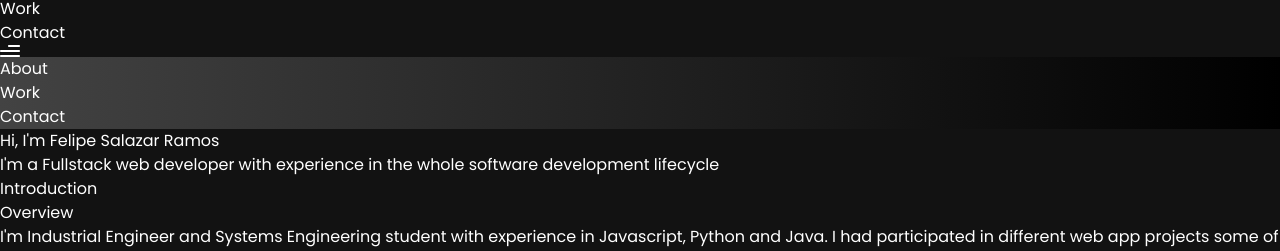
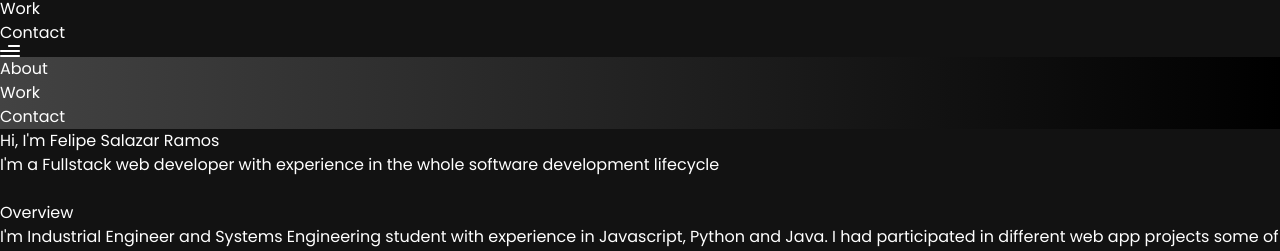
Before and after one commit to andressalazar08/myportfolio3d, a React (Vite) app: page / in a window 1280 px wide. Shown: the part 277-528 px from the top of the page. Built offline with nearby package versions, Linux system fonts and the light colour scheme.

Commit message:
about section finished

```diff
--- a/src/components/About.jsx
+++ b/src/components/About.jsx
@@ -6,8 +6,8 @@
 import { services } from '../constants';
 import { fadeIn, textVariant } from '../utils/motion';
 
-
-
+import { SectionWrapper } from '../hoc';
+//``
 const ServiceCard = ({ index, title, icon }) =>{
   return (
 
@@ -42,10 +42,8 @@
   return (
     <>
       <motion.div variants={textVariant()}>
-          <p className={styles.sectionSubText}>
-            Introduction
-          </p>
-          <h2 className={styles.sectionHeadText}>
+
+          <h2 className={`${styles.sectionHeadText} mt-[110px]`}>
           Overview
           </h2>
       </motion.div>
@@ -80,4 +78,4 @@
   )
 }
 
-export default About
+export default SectionWrapper(About,"about");
--- a/src/components/Hero.jsx
+++ b/src/components/Hero.jsx
@@ -6,9 +6,10 @@
 //``
 const Hero = () => {
   return (
-    <section className="relative w-full h-screen mx-auto">
+    <>
+
       <div className={`${styles.paddingX}
-      absolute inset-0
+
       top-[1px]
       max-w-7xl mx-auto flex
       flex-row items-start gap-5
@@ -25,10 +26,6 @@
               I'm a Fullstack web developer with experience in the whole software development lifecycle
               </p>
             </div>
-      </div>
-
-            {/* <Computers /> */}
-
 
             <div className="absolute mt-[200px] w-full flex justify-center items-center">
                 <a href="#about">
@@ -52,8 +49,13 @@
                   </div>
                 </a>
             </div>
+      </div>
 
-    </section>
+            {/* <Computers /> */}
+
+
+
+            </>
   )
 }
 
--- /dev/null
+++ b/src/hoc/SectionWrapper.jsx
@@ -0,0 +1,25 @@
+import { motion } from 'framer-motion';
+
+import { styles } from '../styles';
+import { staggerContainer } from '../utils/motion';
+
+const SectionWrapper = (Component, idName)=>function HOC() {
+    return (
+        <motion.section
+            variants={staggerContainer()}
+            initial="hidden"
+            whileInView="show"
+            viewport={{once:true, amount:0.25}}
+            className={`${styles.padding} max-w-7xl mx-auto relative z-0`}
+
+        >
+            <span className="hash-span" id={idName}>
+                &nbsp;
+            </span>
+
+            <Component />
+        </motion.section>
+    )
+}
+
+export default SectionWrapper;
--- /dev/null
+++ b/src/hoc/index.js
@@ -0,0 +1,3 @@
+import SectionWrapper from "./SectionWrapper";
+
+export { SectionWrapper }
```
